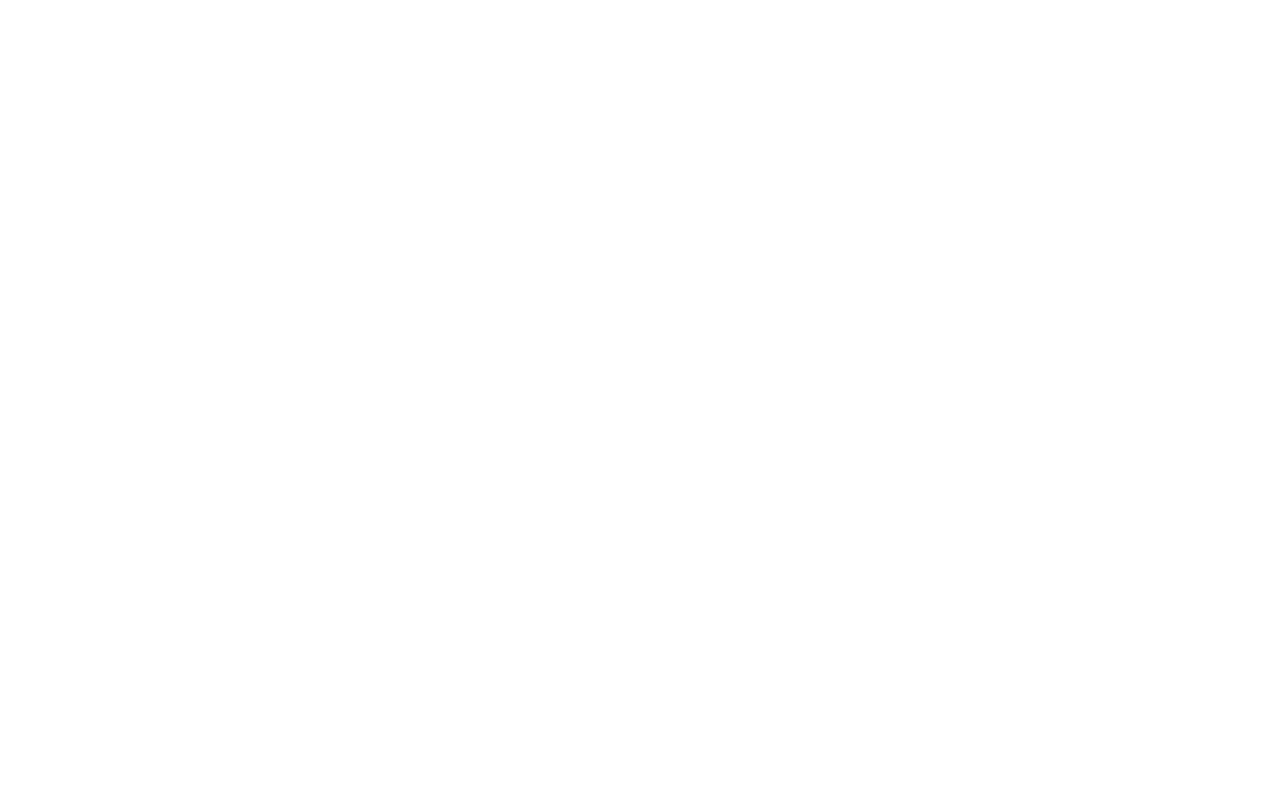
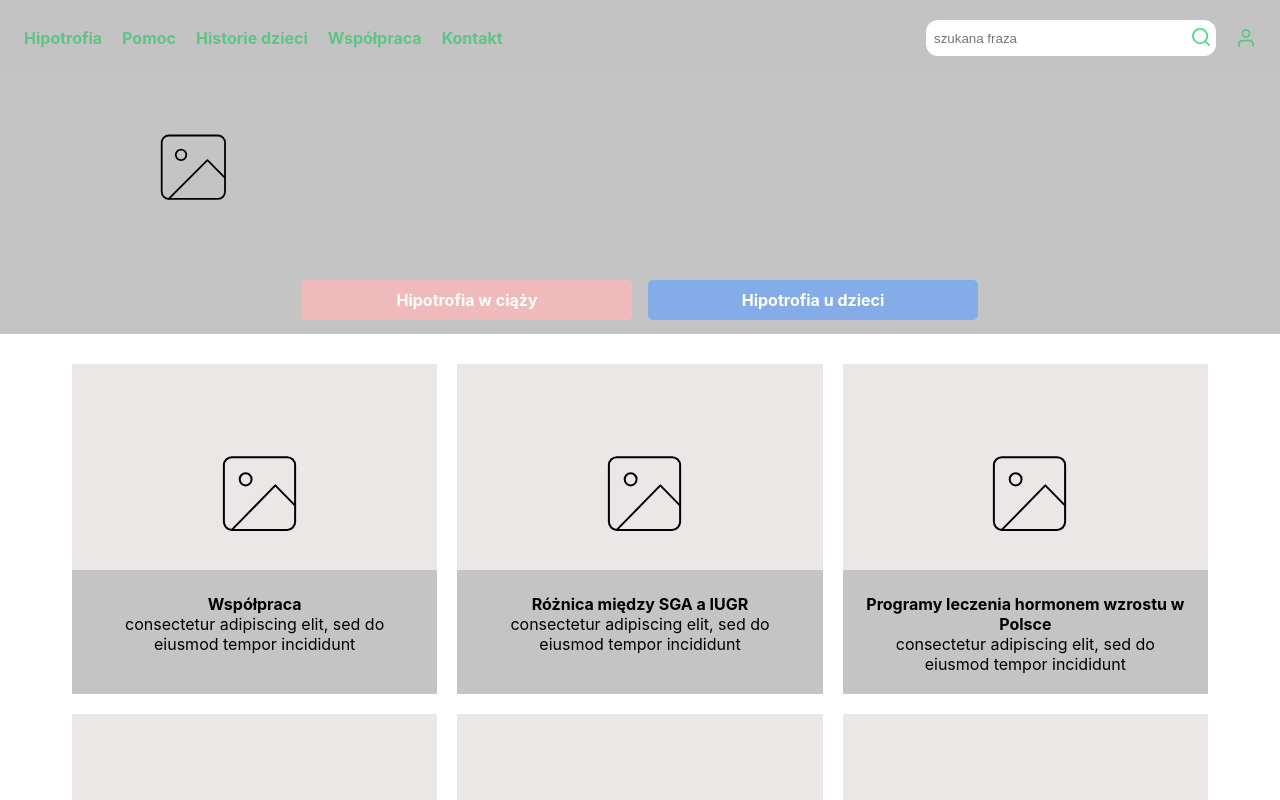
Before and after one commit to uszakow/2020-06-Hipotrofia, a React (Create React App) app: page / in a window 1280 px wide. Shown: the top 800 px of the page. Built offline with nearby package versions, Linux system fonts and the light colour scheme.

Commit message:
Modification of main styles

```diff
--- a/src/App.css
+++ b/src/App.css
@@ -1,38 +1,17 @@
-.App {
-  text-align: center;
+* {
+  -webkit-box-sizing: border-box;
+          box-sizing: border-box;
 }
 
-.App-logo {
-  height: 40vmin;
-  pointer-events: none;
+.app-container {
+  padding: 0 16px;
+  max-width: 1200px;
+  margin: auto;
 }
 
-@media (prefers-reduced-motion: no-preference) {
-  .App-logo {
-    animation: App-logo-spin infinite 20s linear;
+@media (min-width: 768px) {
+  .app-container {
+    padding: 0 32px;
   }
 }
-
-.App-header {
-  background-color: #282c34;
-  min-height: 100vh;
-  display: flex;
-  flex-direction: column;
-  align-items: center;
-  justify-content: center;
-  font-size: calc(10px + 2vmin);
-  color: white;
-}
-
-.App-link {
-  color: #61dafb;
-}
-
-@keyframes App-logo-spin {
-  from {
-    transform: rotate(0deg);
-  }
-  to {
-    transform: rotate(360deg);
-  }
-}
+/*# sourceMappingURL=App.css.map */
--- a/src/App.js
+++ b/src/App.js
@@ -1,9 +1,21 @@
 import React from 'react';
 import './App.css';
+
+import Menu from './components/Menu/Menu';
+import Banner from './components/Banner/Banner';
+import Footer from './components/Footer/Footer';
+
+import Home from './components/Home/Home';
 
 function App() {
   return (
     <>
+      <Menu />
+      <Banner />
+      <div className="app-container">
+        <Home />
+      </div>
+      <Footer />
     </>
   );
 }
--- /dev/null
+++ b/src/App.scss
@@ -0,0 +1,21 @@
+//size
+$sm: 576px;
+$md: 768px;
+$lg: 992px;
+$xl: 1200px;
+
+* {
+    box-sizing: border-box;
+}
+
+.app-container {
+    padding: 0 16px;
+    max-width: $xl;
+    margin: auto;
+}
+
+@media (min-width: $md) {
+    .app-container {
+        padding: 0 32px;
+    }
+}
```
Also changed, not shown: 1 other file (tests, documents, lock files or other folders).
